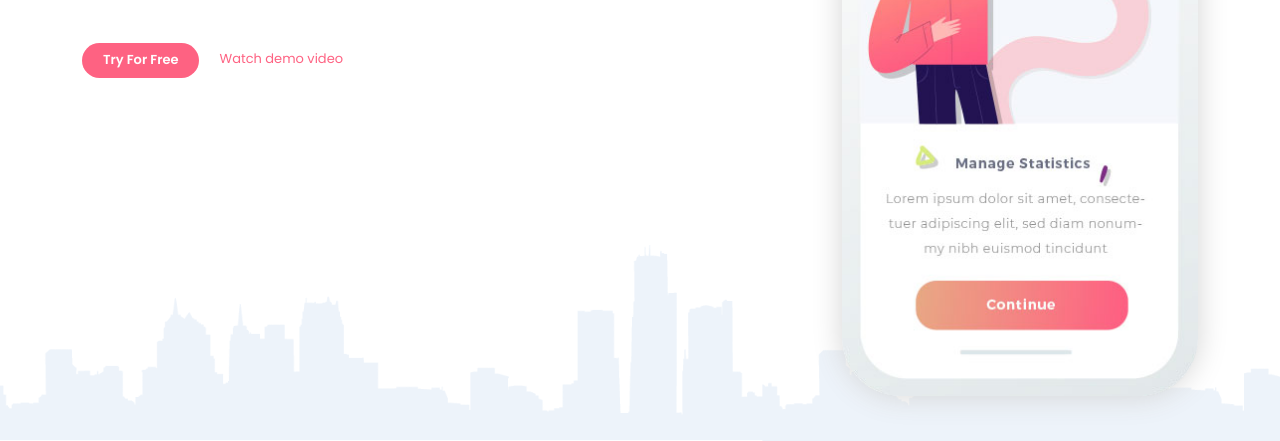
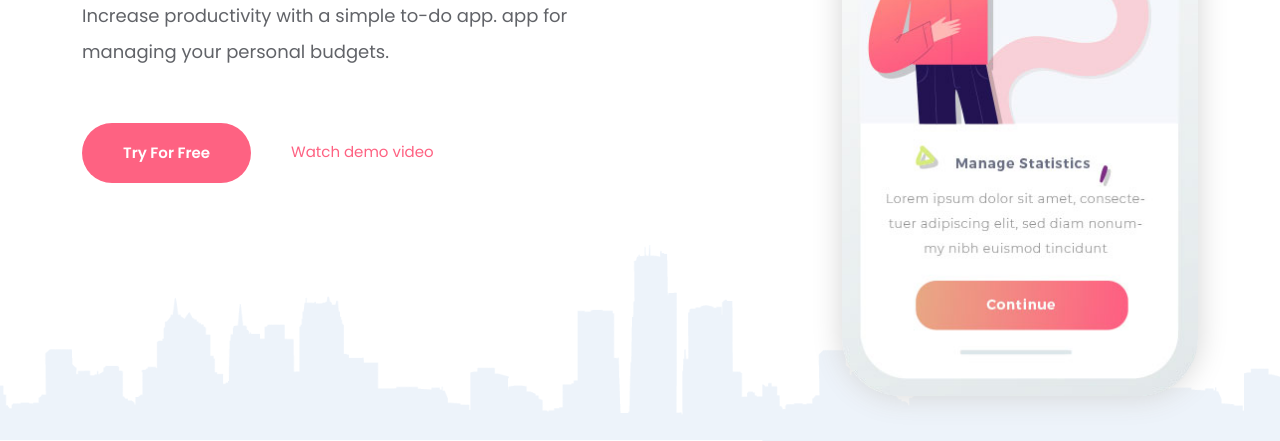
Before and after one commit to skabuamer/applab, a plain HTML site: page index.html in a window 1280 px wide. Shown: the part 525-966 px from the top of the page. Drawn offline with nearby package versions, Linux system fonts and the light colour scheme.

Commit message:
third commit

```diff
--- a/assets/scss/sections/_banner.scss
+++ b/assets/scss/sections/_banner.scss
@@ -10,13 +10,13 @@
             h4 {
                 font-weight: 400;
                 color: #686868;
-                margin-bottom: 20px;
+                margin-bottom: 10px;
             }
 
             h1 {
                 font-size: 35px;
                 line-height: 45px;
-                margin-bottom: 18px;
+                margin-bottom: 15px;
             }
 
             p {
@@ -25,7 +25,7 @@
             }
 
             .banner-btns {
-                margin-top: 57px;
+                margin-top: 35px;
 
                 a {
                     font-size: 13px;
@@ -68,8 +68,35 @@
 @include md {
     #banner-section {
         padding: 45px 0px;
+
         .banner-content {
-            padding-top: 110px;
+            h4 {
+                font-weight: 400;
+                color: #686868;
+            }
+
+            h1 {
+                font-size: 45px;
+                line-height: 60px;
+            }
+
+            p {
+                font-size: 16px;
+                line-height: 26px;
+            }
+
+            .banner-btns {
+                a {
+                    font-size: 15px;
+                    line-height: 37px;
+                    height: 40px;
+                    padding: 0px 25px;
+                    color: $color-2;
+                    &:hover {
+                        color: $main-color;
+                    }
+                }
+            }
         }
 
         .banner-img {
@@ -77,75 +104,56 @@
             border-radius: 60px;
             box-shadow: 0 0 30px #d4d4d4;
         }
-
-        img {
-
-        }
     }
 }
 
 @include lg {
     #banner-section {
+        .banner-content {
+            padding-top: 110px;
 
+            h4 {
+                margin-bottom: 20px;
+            }
+
+            h1 {
+                margin-bottom: 18px;
+            }
+
+            .banner-btns {
+                margin-top: 53px;
+            }
+        }
     }
 }
 
+@include xl {
+    #banner-section {
+        .banner-content {
+            padding-top: 110px;
 
+            h1 {
+                font-size: 60px;
+                line-height: 75px;
+            }
 
+            p {
+                font-size: 18px;
+                line-height: 36px;
+            }
 
-
-
-
-
-
-// #banner-section{
-//     .banner-content {
-//         @include xxs {
-//             padding: 30px 0px;
-//         }
-//         h4 {
-//             @include xxs {
-//                 font-weight: 400;
-//                 color: #686868;
-//             }
-//         }
-
-//         h1 {
-//             @include xxs {
-//                 font-size: 35px;
-//                 line-height: 45px;
-//                 margin-bottom: 25px;
-//             }
-//         }
-
-//         .banner-btns {
-//             @include xxs {
-//                 margin-top: 25px;
-//             }
-
-//             a {
-//                 @include xxs {
-//                     font-size: 13px;
-//                     line-height: 32px;
-//                     height: 35px;
-//                     padding: 0px 20px;
-//                     color: $color-2;
-//                     &:hover {
-//                         color: $main-color;
-//                     }
-//                 }
-//             }
-
-//             .btn-custom {
-//                 color: #fff;
-//             }
-//         }
-
-//         p {
-//             @include xxs{
-//                 font-size: 14px;
-//                 line-height: 24px;
-//             }
-//         }
-//     }
-// }
+            .banner-btns {
+                a {
+                    font-size: 15px;
+                    line-height: 57px;
+                    height: 60px;
+                    padding: 0px 40px;
+                    color: $color-2;
+                    &:hover {
+                        color: $main-color;
+                    }
+                }
+            }
+        }
+    }
+}
--- a/index.html
+++ b/index.html
@@ -79,7 +79,7 @@
         <section id="banner-section">
             <div class="container">
                 <div class="row justify-content-between">
-                    <div class="col-md-6 col-12">
+                    <div class="col-lg-6 col-md-7 col-12">
                         <div class="banner-content">
                             <h4 class="sub-title">#1 Editiors Choice App of 2021</h4>
                             <h1>Best app for your modern lifestyle</h1>
```
Also changed, not shown: assets/css/style.css, 1 other file.
